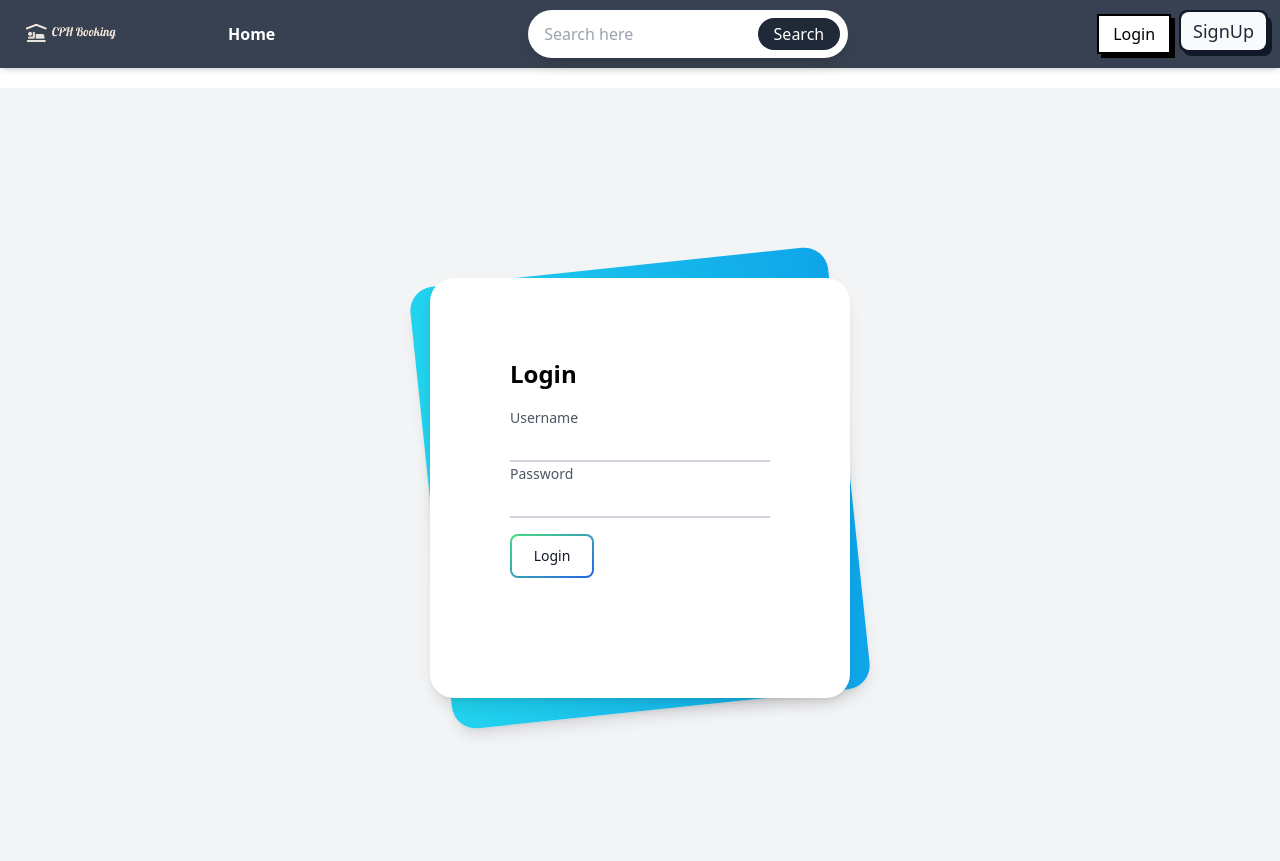
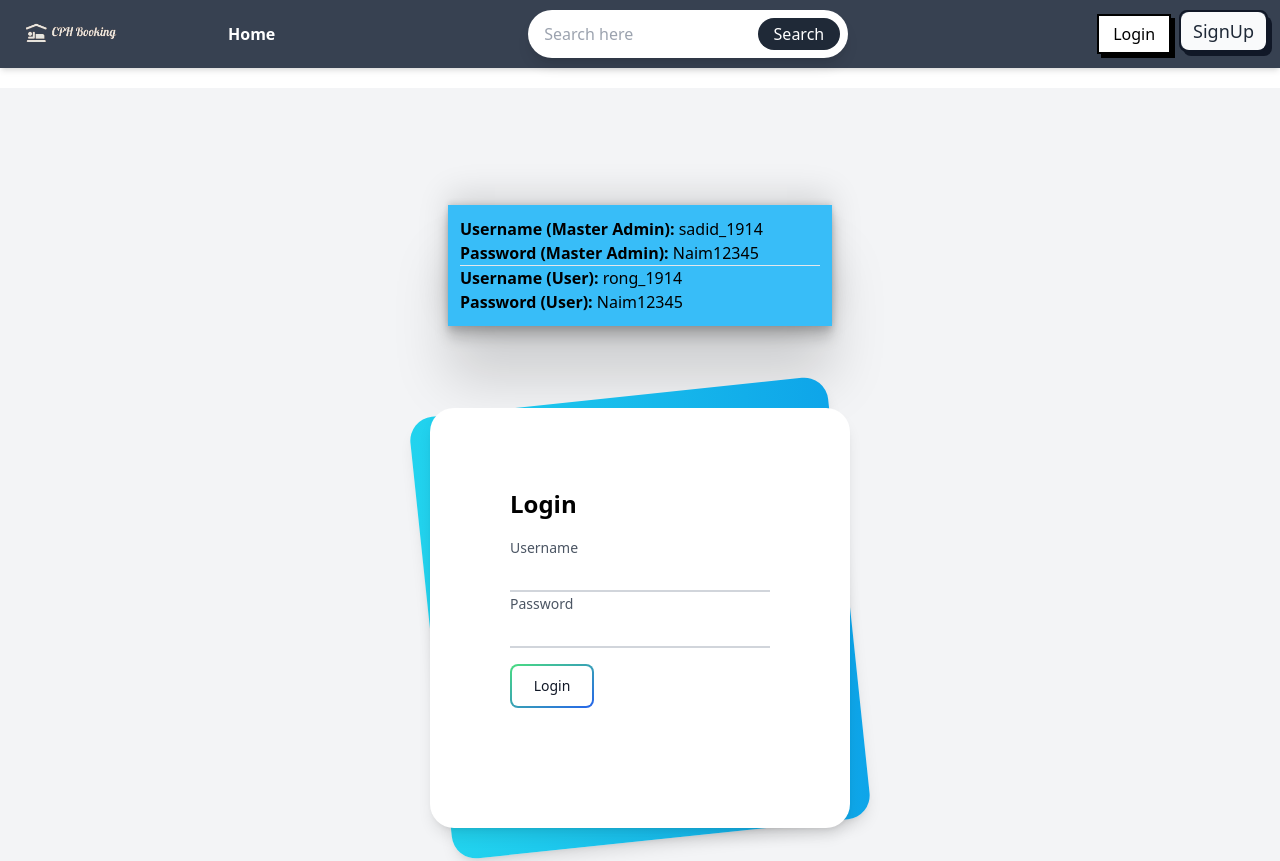
Before and after one commit to Sadid205/coastal-peace-hotel-booking-frontend-django-final-exam, a React (Vite) app: page /login in a window 1280 px wide. Shown: the top 861 px of the page. Built offline with nearby package versions, Linux system fonts and the light colour scheme.

Commit message:
username ande password has been added in login page

```diff
--- a/src/Page/LoginPage.jsx
+++ b/src/Page/LoginPage.jsx
@@ -37,6 +37,16 @@ const LoginMethod = async(e)=>{
   <>
   <div><Toaster/></div>
   <div className="flex flex-col justify-center min-h-screen py-6 bg-gray-100 sm:py-12">
+        <div style={{
+          boxShadow:
+          "rgba(0, 0, 0, 0.15) 0px 54px 55px, rgba(0, 0, 0, 0.12) 0px -12px 30px, rgba(0, 0, 0, 0.12) 0px 4px 6px, rgba(0, 0, 0, 0.17) 0px 12px 13px, rgba(0, 0, 0, 0.09) 0px -3px 5px",
+          }} className='w-96 m-auto bg-sky-400 p-3'>
+          <p><span className='font-semibold'>Username (Master Admin):</span> <span className=''>sadid_1914</span></p>
+          <p><span className='font-semibold'>Password (Master Admin):</span> <span>Naim12345</span></p>
+          <hr />
+          <p><span className='font-semibold'>Username (User):</span> <span className=''>rong_1914</span></p>
+          <p><span className='font-semibold'>Password (User):</span> <span>Naim12345</span></p>
+        </div>
   <div className="relative py-3 sm:max-w-xl sm:mx-auto">
     <div className="absolute inset-0 transform -skew-y-6 shadow-lg bg-gradient-to-r from-cyan-400 to-sky-500 sm:skew-y-0 sm:-rotate-6 sm:rounded-3xl" />
     <div className="relative px-4 py-10 bg-white shadow-lg sm:rounded-3xl sm:p-20">
```
